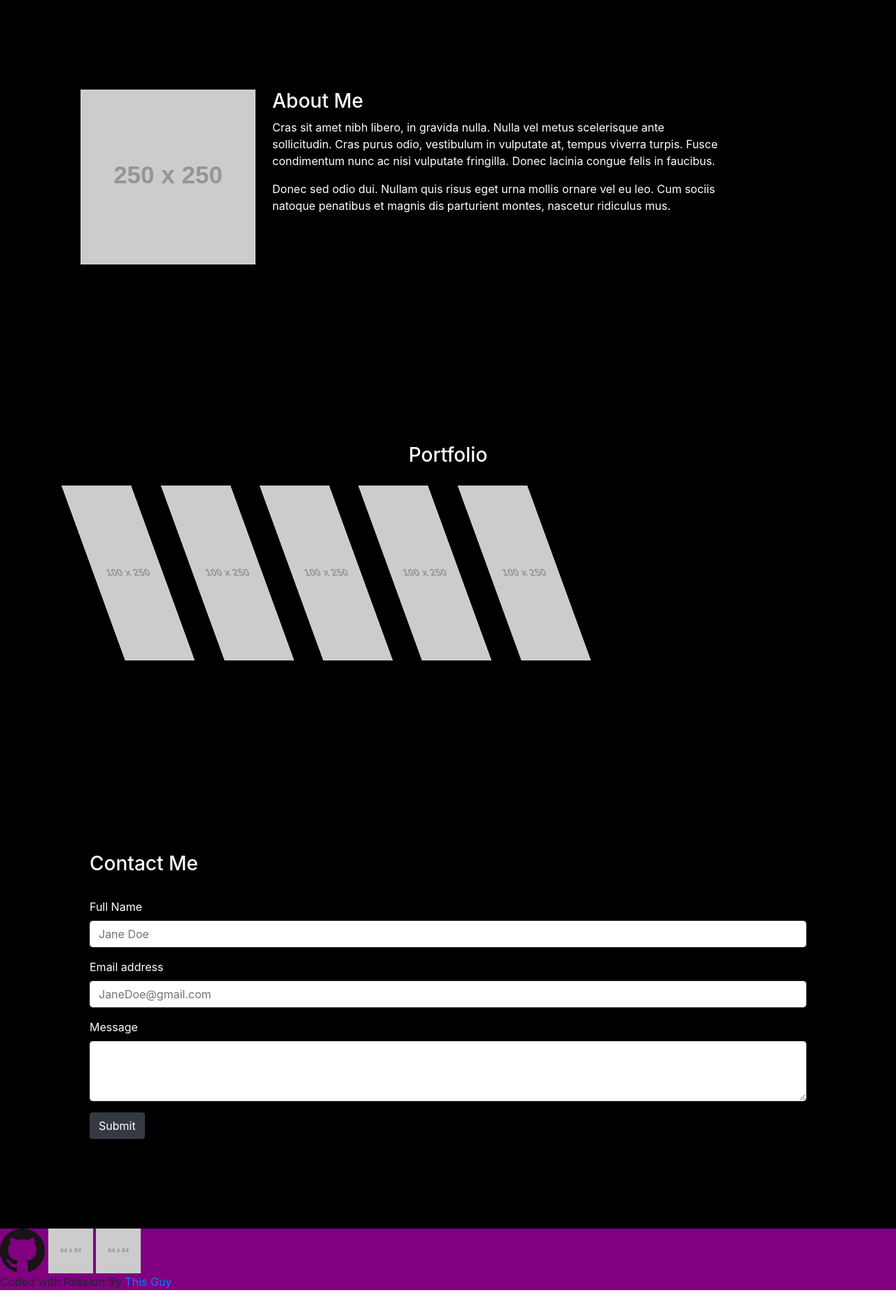
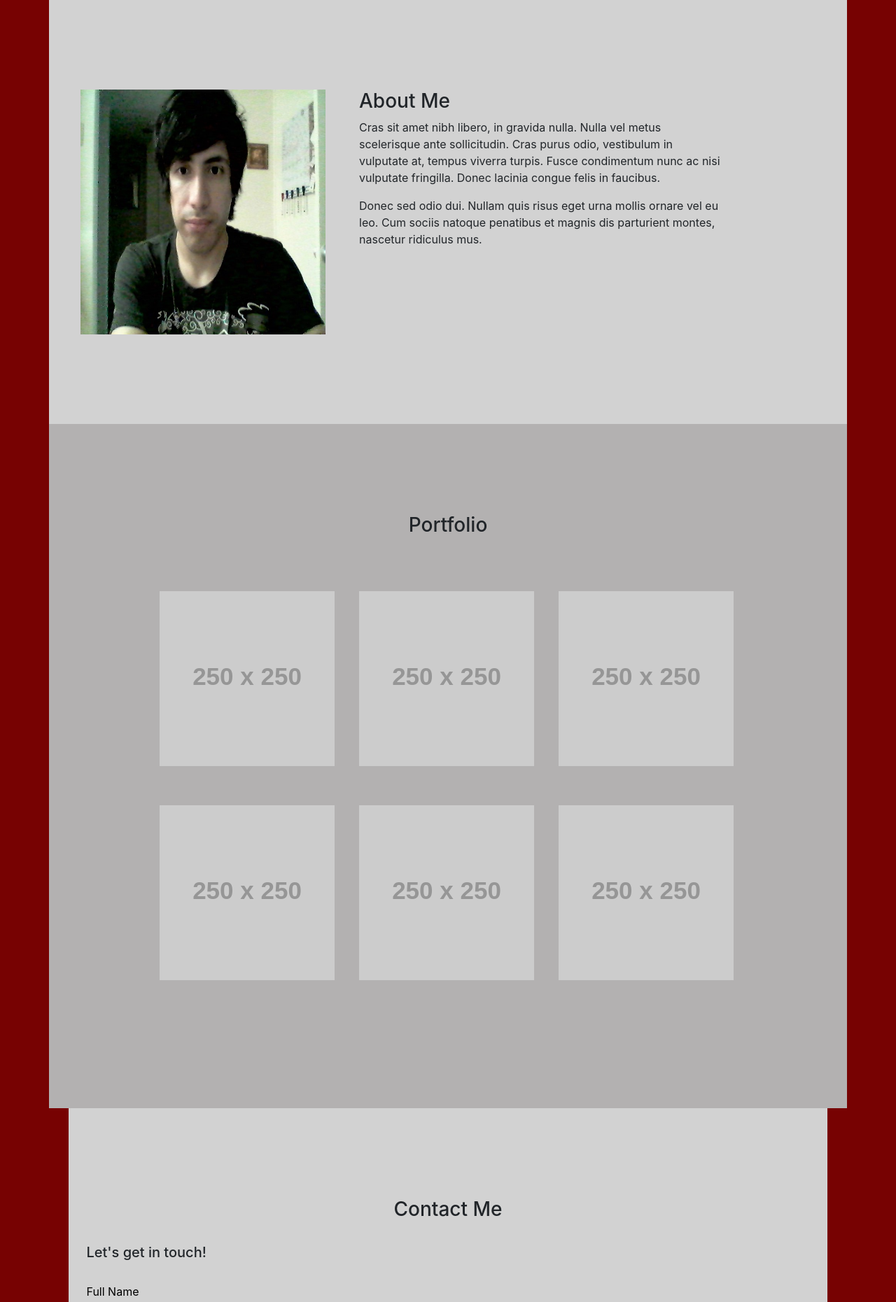
Before and after one commit to Redfearn-Justin/Portfolio-V2, a plain HTML site: page index.html in a window 1280 px wide. Shown: the part 800-2661 px from the top of the page at 70% size. Drawn offline with nearby package versions, Linux system fonts and the light colour scheme; placeholder pictures from the web are drawn by us.

Commit message:
Updated Files

```diff
--- a/assets/css/style.css
+++ b/assets/css/style.css
@@ -1,32 +1,56 @@
-label {
-    color: white;
+:root {
+    --primaryColor: #63489b;
+    --secondaryColor: rgb(119, 2, 2);
+    --softGrey: #d2d2d2;
+    --darkishGrey: #b3b1b1;
 }
 
+#selfPicture {
+    height: 350px;
+    width: 350px;
+    background-size: contain;
+}
 
-/*TO FLIP A SHAPE: transform: rotate(90deg) scaleX(-1); */
-.showcaseShape {
+.portfolioEntry {
+    height: 250px;
+    width: 250px;
+}
+
+label {
+    color: black;
+}
+
+/* .showcaseShape {
     width: 100px;
     height: 250px;
     margin: 2%;
-    -webkit-transform: skew(20deg);
-       -moz-transform: skew(20deg);
-         -o-transform: skew(20deg);
+} */
+
+#contactHeader {
+    text-align: center;
 }
 
 #portfolioHeader {
+    padding-bottom: 5%;
     text-align: center;
 }
+
+#portfolioRow1, #portfolioRow2 {
+    margin-top: 3%;
+    margin-bottom: 5%;
+}
+
+/* .navlink:hover { FIX NAVBAR HOVER EFFECTS!!!!
+    background-color: var(--secondaryColor);
+    color: white;
+} */
 
 nav {
     top:0px;
     position: fixed;
     width:100%;
     height:50px;
-    /* background-color:#DDDDDD;
-    color: #FFFFFF; */
     z-index:9999;
-    display: none;
-
 }
 
 .headerText {
@@ -43,11 +67,11 @@ label {
 }
 
 footer {
-    background-color: purple;
+    background-color: var(--primaryColor);
 }
 
 #allContent {
-    background-color: black;
+    background-color: var(--secondaryColor);
     /* below included for parallax remedy */
     z-index: 1;
 }
@@ -68,18 +92,20 @@ label {
 #aboutMeSection {
     padding-top: 10%;
     padding-bottom: 10%;
+    background-color: var(--softGrey);
 }
 
 #portfolioSection {
     padding-top: 10%;
     padding-bottom: 10%;
+    background-color: var(--darkishGrey);
 }
 
 form {
-    padding-top: 10%;
-    padding-bottom: 10%;
-    margin-left: 10%;
-    margin-right: 10%;
+    padding: 10% 2% 10% 2%;
+    margin-left: 7.65%;
+    margin-right: 7.65%;
+    background-color: var(--softGrey);
 }
 
 body, html {
@@ -88,3 +114,18 @@ label {
 }
 
 /* phone media queries go here */
+
+@media only screen and (min-width:813px) {
+
+/* .showcaseShape:hover {
+    box-shadow: 0 4px 8px 0 rgba(0, 0, 0, 0.2), 0 6px 20px 0 rgba(0, 0, 0, 0.19), 0px 0px 10px 1px inset var(--secondaryColorLightOpacity);
+    z-index: 100;
+    width: 150px;
+
+
+} */
+
+    nav {
+        display: none;
+    }
+}
--- a/assets/javascript/app.js
+++ b/assets/javascript/app.js
@@ -72,6 +72,7 @@ $(document).ready(function() {
 
     });
 
+
     $(window).on("scroll", function() {
 
         if ( $(this).scrollTop() < 270) {
--- a/index.html
+++ b/index.html
@@ -43,11 +43,10 @@
 <body>
 
   <!-- nav bar  -->
-  <nav class="nav bg-light">
-    <a class="nav-link active" href="#">Active</a>
-    <a class="nav-link" href="#">Link</a>
-    <a class="nav-link" href="#">Link</a>
-    <a class="nav-link disabled" href="#">Disabled</a>
+  <nav class="nav bg-dark justify-content-center">
+    <a class="nav-link text-white" href="#">About</a>
+    <a class="nav-link text-white" href="#">Portfolio</a>
+    <a class="nav-link text-white" href="#">Contact</a>
   </nav>
 
 
@@ -72,11 +71,11 @@
 
         <div class="col-md-10">
           <div class="media">
-            <img class="align-self-center mr-4" src="http://via.placeholder.com/250x250" alt="Generic placeholder image">
+            <img class="align-self-center mr-5" id="selfPicture" src="assets/media/selfPicture.jpg" alt="Picture Of Me">
             <div class="media-body">
-              <h3 class="mt-0 text-white"> About Me </h3>
-              <p class="text-white">Cras sit amet nibh libero, in gravida nulla. Nulla vel metus scelerisque ante sollicitudin. Cras purus odio, vestibulum in vulputate at, tempus viverra turpis. Fusce condimentum nunc ac nisi vulputate fringilla. Donec lacinia congue felis in faucibus.</p>
-              <p class="mb-0 text-white">Donec sed odio dui. Nullam quis risus eget urna mollis ornare vel eu leo. Cum sociis natoque penatibus et magnis dis parturient montes, nascetur ridiculus mus.</p>
+              <h3 class="mt-0 text-black"> About Me </h3>
+              <p class="text-black align-self-center">Cras sit amet nibh libero, in gravida nulla. Nulla vel metus scelerisque ante sollicitudin. Cras purus odio, vestibulum in vulputate at, tempus viverra turpis. Fusce condimentum nunc ac nisi vulputate fringilla. Donec lacinia congue felis in faucibus.</p>
+              <p class="mb-0 text-black">Donec sed odio dui. Nullam quis risus eget urna mollis ornare vel eu leo. Cum sociis natoque penatibus et magnis dis parturient montes, nascetur ridiculus mus.</p>
             </div>
           </div>
         </div>
@@ -89,6 +88,7 @@
 
     </div> <!--closes #aboutMeSection container -->
 
+
     <!--  Portfolio Section -->
     <div id="portfolioSection" class="container">
 
@@ -100,7 +100,7 @@
         </div>
 
         <div class="col-md-8">
-          <h3 id="portfolioHeader" class="text-white"> Portfolio </h3>
+          <h3 id="portfolioHeader" class="text-black"> Portfolio </h3>
         </div>
 
         <!--  empty space for styling -->
@@ -109,43 +109,76 @@
 
       </div>  <!-- closes row -->
 
-      <div class="row">
+      <div class="row align-items-center" id="portfolioRow1"> <!--1st row of portfolio content-->
 
         <!-- empty space for styling -->
-        <div class="col-md-auto">
+        <div class="col">
         </div>
 
-        <!--  images/shapes go here-->
-        <div class="col-md-10 shapeContainer justify-content-center">
+        <div class="col-md-3">
           <a href="#">
-            <img class="showcaseShape" src="http://via.placeholder.com/100x250" alt="Project 1">
-          </a>
-          <a href="#">
-            <img class="showcaseShape" src="http://via.placeholder.com/100x250" alt="Project 2">
-          </a>
-          <a href="#">
-            <img class="showcaseShape" src="http://via.placeholder.com/100x250" alt="Project 3">
-          </a>
-          <a href="#">
-            <img class="showcaseShape" src="http://via.placeholder.com/100x250" alt="Project 4">
-          </a>
-          <a href="#">
-            <img class="showcaseShape" src="http://via.placeholder.com/100x250" alt="Project 5">
+            <img class="portfolioEntry" src="http://via.placeholder.com/250x250" alt="Project 1">
           </a>
         </div>
 
-         <!-- empty space for styling
-        <div class="col-auto">
-        </div> -->
+        <div class="col-md-3">
+            <a href="#">
+                <img class="portfolioEntry" src="http://via.placeholder.com/250x250" alt="Project 2">
+            </a>
+        </div>
+
+        <div class="col-md-3">
+            <a href="#">
+                <img class="portfolioEntry" src="http://via.placeholder.com/250x250" alt="Project 3">
+            </a>
+        </div>
+
+        <!-- empty space for styling -->
+        <div class="col">
+        </div>
+
+      </div> <!--closes 1st row-->
+
+      <div class="row align-items-center" id="portfolioRow2"> <!--2nd row of portfolio content-->
+
+        <!-- empty space for styling -->
+        <div class="col">
+        </div>
+
+        <div class="col-md-3">
+            <a href="#">
+            <img class="portfolioEntry" src="http://via.placeholder.com/250x250" alt="Project 4">
+            </a>
+        </div>
+
+        <div class="col-md-3">
+            <a href="#">
+                <img class="portfolioEntry" src="http://via.placeholder.com/250x250" alt="Project 5">
+            </a>
+        </div>
+
+        <div class="col-md-3">
+            <a href="#">
+                <img class="portfolioEntry" src="http://via.placeholder.com/250x250" alt="Project 6">
+            </a>
+        </div>
+
+        <!-- empty space for styling -->
+        <div class="col">
+        </div>
+
 
       </div> <!-- closes last row -->
 
-    </div> <!--closes #portfolioSection container -->
+    </div> <!-- closes #portfolioSection container -->
+
 
     <!-- contact form section begins -->
 
     <form>
-        <h3 class="display-6 text-white"> Contact Me </h3>
+        <h3 id="contactHeader" class="display-6 text-black"> Contact Me </h3>
+        <br>
+        <h5 class="text-black"> Let's get in touch!</h5>
         <br>
         <div class="form-group">
             <label for="nameInput"> Full Name </label>
@@ -165,7 +198,7 @@
   </div> <!--closes #allContent -->
 
 
-  <!-- footer -->
+  <!-- footer (CONSIDER MAKING INTO CONTAINER -->
   <footer>
     <div id="logoContainer justify-content-right">
         <a href="#">
```
Also changed, not shown: assets/media/selfPicture.jpg (added). Lines whose indentation alone changed are shown as unchanged.
